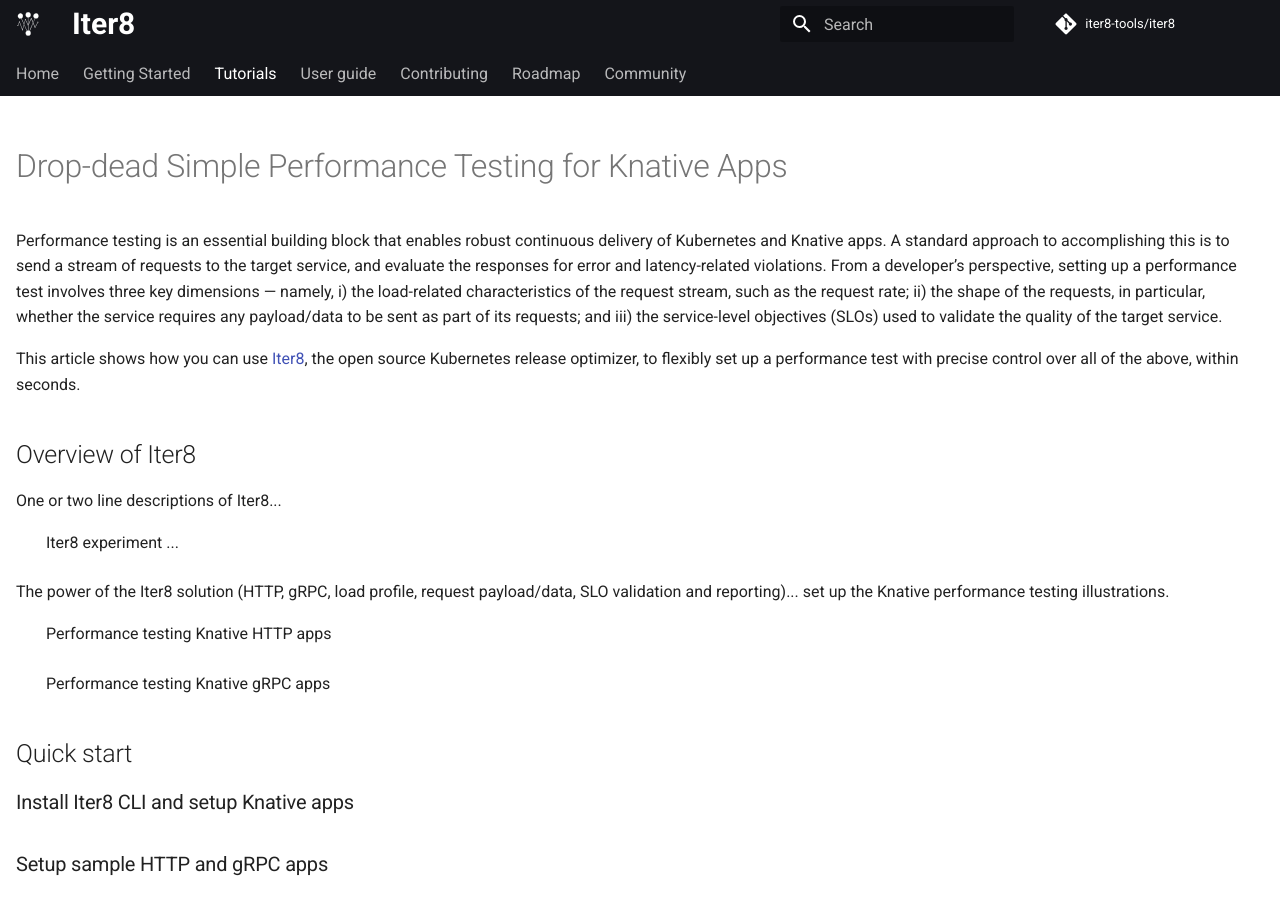
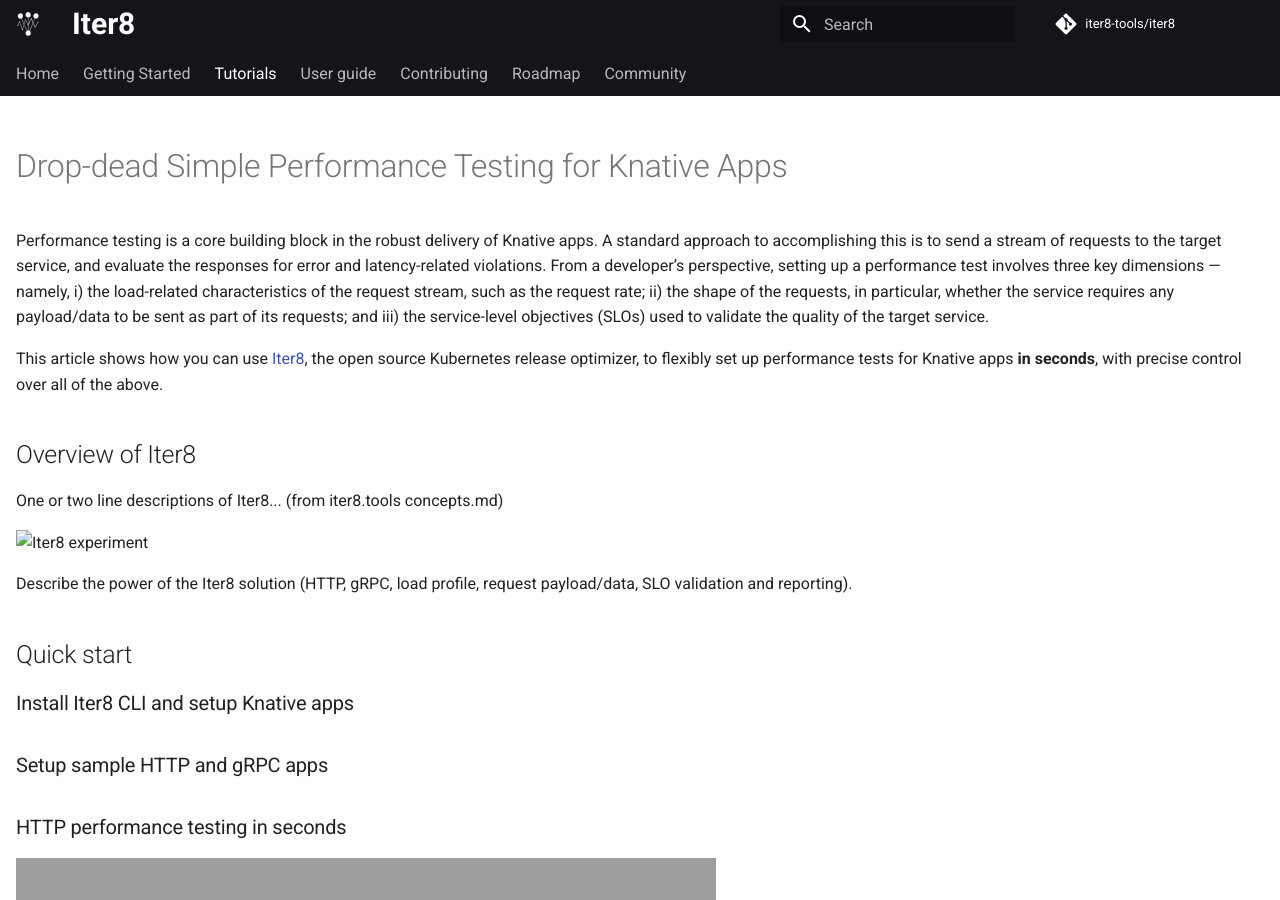
Before and after one commit to iter8-tools/docs, an MkDocs documentation site: the page built from docs/tutorials/integrations/knative.md, in a window 1280 px wide and 900 px high. Built offline with MkDocs 1.6.1 and Material for MkDocs 9.7.7, drawn with Linux system fonts in a browser that asks for light colours; comment, search, counter and statistics services are not loaded; the version menu is left out.

Commit message:
images
Signed-off-by: Srinivasan Parthasarathy <spartha@us.ibm.com>

```diff
--- a/docs/tutorials/integrations/knative.md
+++ b/docs/tutorials/integrations/knative.md
@@ -7,20 +7,17 @@
 
 # Drop-dead Simple Performance Testing for Knative Apps
 
-Performance testing is an essential building block that enables robust continuous delivery of Kubernetes and Knative apps. A standard approach to accomplishing this is to send a stream of requests to the target service, and evaluate the responses for error and latency-related violations. From a developer’s perspective, setting up a performance test involves three key dimensions — namely, i) the load-related characteristics of the request stream, such as the request rate; ii) the shape of the requests, in particular, whether the service requires any payload/data to be sent as part of its requests; and iii) the service-level objectives (SLOs) used to validate the quality of the target service.
+Performance testing is a core building block in the robust delivery of Knative apps. A standard approach to accomplishing this is to send a stream of requests to the target service, and evaluate the responses for error and latency-related violations. From a developer’s perspective, setting up a performance test involves three key dimensions — namely, i) the load-related characteristics of the request stream, such as the request rate; ii) the shape of the requests, in particular, whether the service requires any payload/data to be sent as part of its requests; and iii) the service-level objectives (SLOs) used to validate the quality of the target service.
 
-This article shows how you can use [Iter8](https://iter8.tools), the open source Kubernetes release optimizer, to flexibly set up a performance test with precise control over all of the above, within seconds.
+This article shows how you can use [Iter8](https://iter8.tools), the open source Kubernetes release optimizer, to flexibly set up performance tests for Knative apps **in seconds**, with precise control over all of the above.
 
 ## Overview of Iter8
 
-One or two line descriptions of Iter8...
+One or two line descriptions of Iter8... (from iter8.tools concepts.md)
 
-: Iter8 experiment ...
+<img src="https://iter8.tools/0.11/images/iter8-intro-dark.png" alt="Iter8 experiment" width="500"/>
 
-The power of the Iter8 solution (HTTP, gRPC, load profile, request payload/data, SLO validation and reporting)... set up the Knative performance testing illustrations.
-
-: Performance testing Knative HTTP apps
-: Performance testing Knative gRPC apps
+Describe the power of the Iter8 solution (HTTP, gRPC, load profile, request payload/data, SLO validation and reporting).
 
 ## Quick start
 
@@ -29,7 +26,9 @@
 ### Setup sample HTTP and gRPC apps
 
 ### HTTP performance testing in seconds
+<img src="https://iter8.tools/0.11/getting-started/images/http.png" alt="HTTP performance test" width="700"/>
 
 ### gRPC performance testing in seconds
+<img src="https://iter8.tools/0.11/tutorials/images/grpc.png" alt="gRPC performance test" width="700"/>
 
 ## What next?
```
